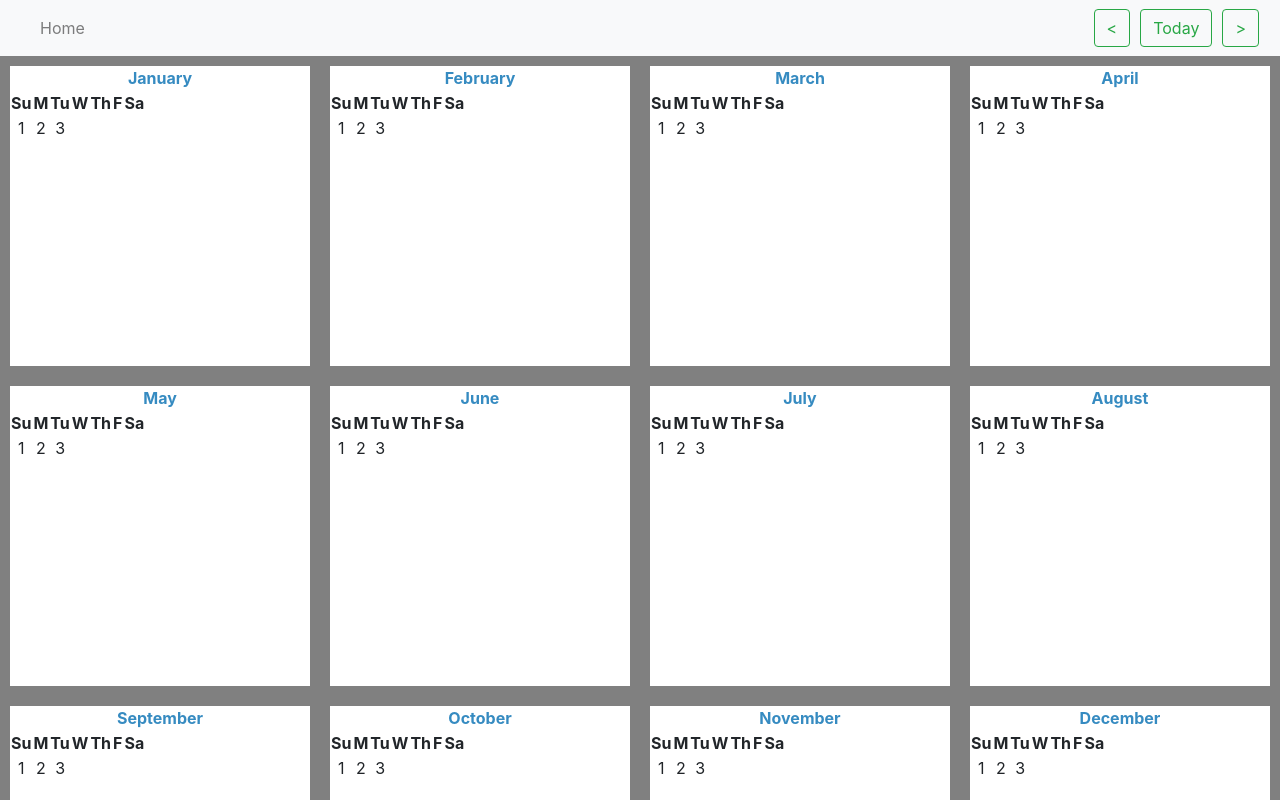
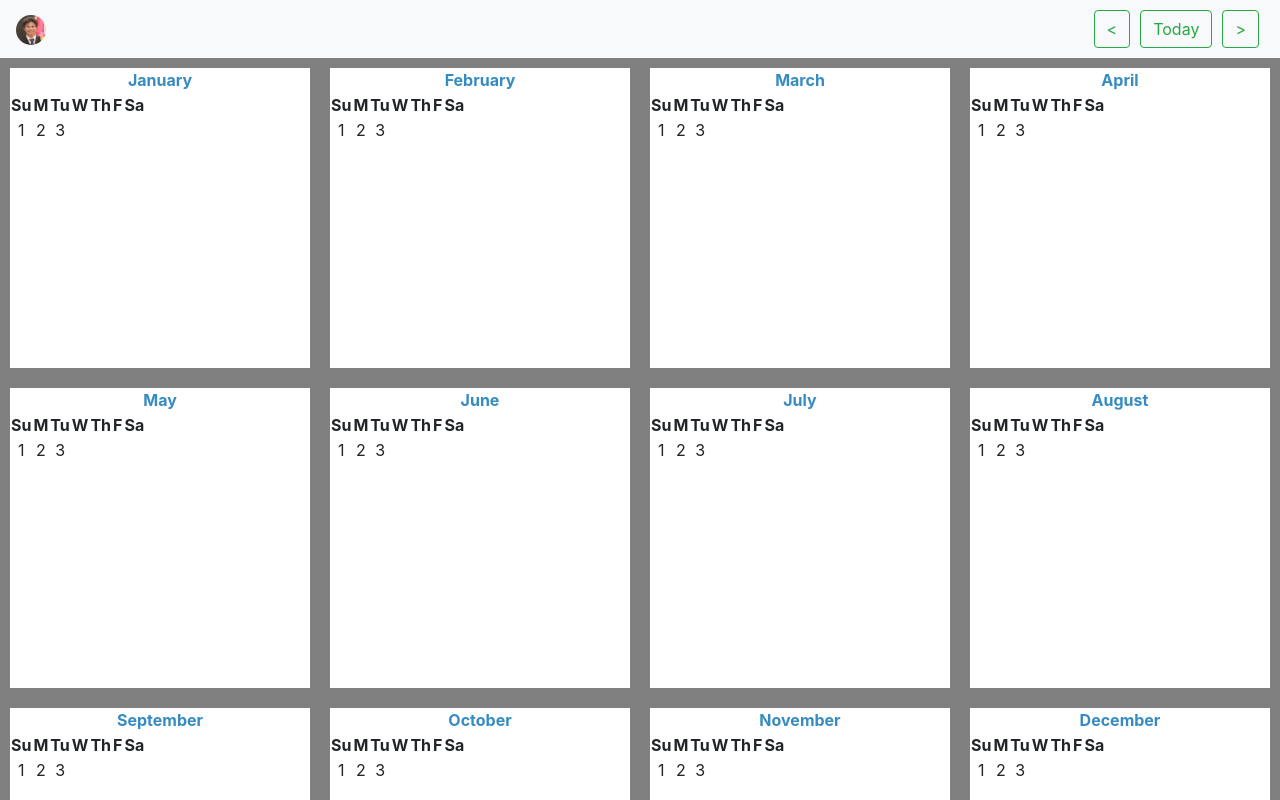
Before and after one commit to kennyjijet/MyCalendarApplication, a React (Create React App) app: page / in a window 1280 px wide. Shown: the top 800 px of the page. Built offline with nearby package versions, Linux system fonts and the light colour scheme.

Commit message:
add license

```diff
--- a/package.json
+++ b/package.json
@@ -3,6 +3,7 @@
   "version": "0.1.0",
   "private": true,
   "dependencies": {
+    "babel-plugin-root-import": "^6.4.1",
     "bootstrap": "^4.3.1",
     "moment": "^2.24.0",
     "node-sass": "^4.13.0",
--- a/src/components/main_layout/MainLayout.js
+++ b/src/components/main_layout/MainLayout.js
@@ -12,18 +12,23 @@ class MainLayout extends React.Component {
     constructor(props) {
         super(props)
         this.state = {
+            dateMoment: moment(),
             screenLoaded: false,
             months: moment.months(),
             calendarData: {
                 month: "",
                 days: ["Su", "M", "Tu", "W", "Th", "F", "Sa"],
             },
-            calendarRow: []
+            calendarRow: [],
+            navigationData: {}
         }
+        this.onClickLeftArrow = this.onClickLeftArrow.bind(this);
+        this.onClickRightArrow = this.onClickRightArrow.bind(this);
+        this.onClickTodayArrow = this.onClickTodayArrow.bind(this);
 
-        this.onClickLeftArrow = this.onClickLeftArrow.bind(this);
     }
     componentDidMount() {
+        alert(this.year())
         this.renderCalendar()
     }
 
@@ -47,10 +52,20 @@ class MainLayout extends React.Component {
         }, 500);
     }
 
+    year() {
+        return this.state.dateMoment.format("Y");
+    }
+
     onClickLeftArrow() {
-        this.setState({ calendarRow: [] });
-        //this.setState({ screenLoaded: false });
+        //this.setState({ calendarRow: [] });
     }
+    onClickRightArrow() {
+        //this.setState({ calendarRow: [] });
+    }
+    onClickTodayArrow() {
+        //this.setState({ calendarRow: [] });
+    }
+
 
     render() {
         return (
@@ -59,7 +74,12 @@ class MainLayout extends React.Component {
                     <ReactLoading className="LoadingStyle" type={"bars"} color={"white"} />
                 ) : (
                         <div>
-                            <Navigation onClickLeftArrow={this.onClickLeftArrow} />
+                            <Navigation
+                                onClickLeftArrow={this.onClickLeftArrow}
+                                onClickRightArrow={this.onClickRightArrow}
+                                onClickTodayArrow={this.onClickTodayArrow}
+
+                            />
                             {this.state.calendarRow}
                         </div>
                     )
--- a/src/components/navigation/Navigation.js
+++ b/src/components/navigation/Navigation.js
@@ -10,7 +10,6 @@ class Navigation extends Component {
     constructor(props) {
         super(props)
         this.state = {
-
         }
         this.leftArrow = "<"
         this.todayText = "Today"
@@ -23,11 +22,11 @@ class Navigation extends Component {
             <div className="navigation">
                 <>
                     <Navbar bg="light" expand="lg">
-                        <Navbar.Brand></Navbar.Brand>
+                        <Navbar.Brand><img className="profile" alt="Jittarin Jetwiriyanon" src={require('../../assets/profile_freelance.jpg')} /></Navbar.Brand>
                         <Navbar.Toggle aria-controls="basic-navbar-nav" />
                         <Navbar.Collapse id="basic-navbar-nav">
                             <Nav className="mr-auto">
-                                <Nav.Link >Home</Nav.Link>
+                                <Nav >{this.props.year}</Nav>
                             </Nav>
                             <Nav inline>
                                 <Button className="navigationBtn" variant="outline-success" onClick={this.props.onClickLeftArrow}>{this.leftArrow}</Button>
--- a/src/components/navigation/style/Navigation.scss
+++ b/src/components/navigation/style/Navigation.scss
@@ -7,6 +7,13 @@
     width: 100%;
 }
 
+.profile
+{
+    width: 30px;
+    height: 30px;
+    border-radius: 15px;
+}
+
 .navigationBtn
 {
     margin-left: 5px;
```
Also changed, not shown: src/assets/profile_freelance.jpg (added), 1 other file (tests, documents, lock files or other folders).
